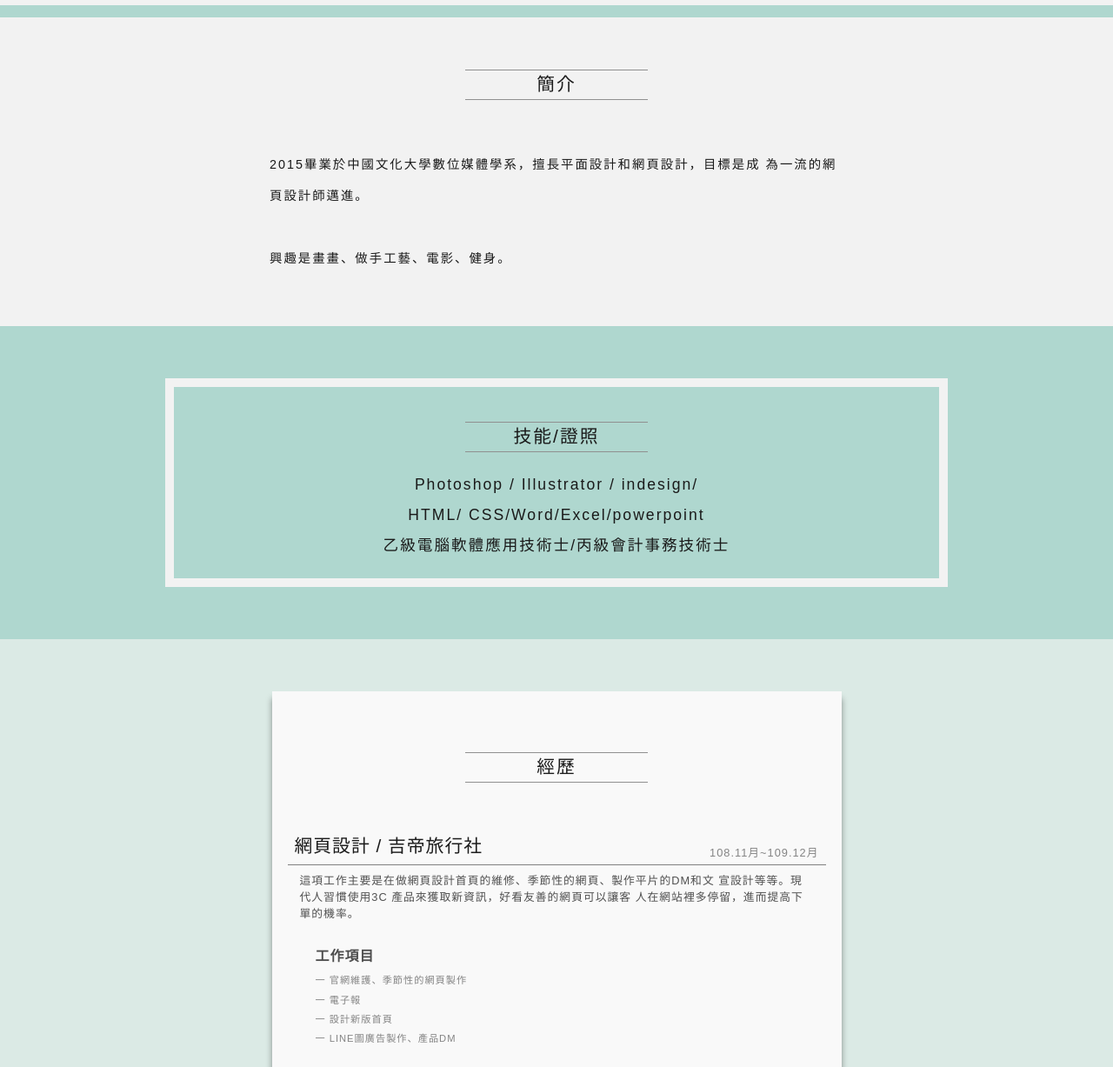
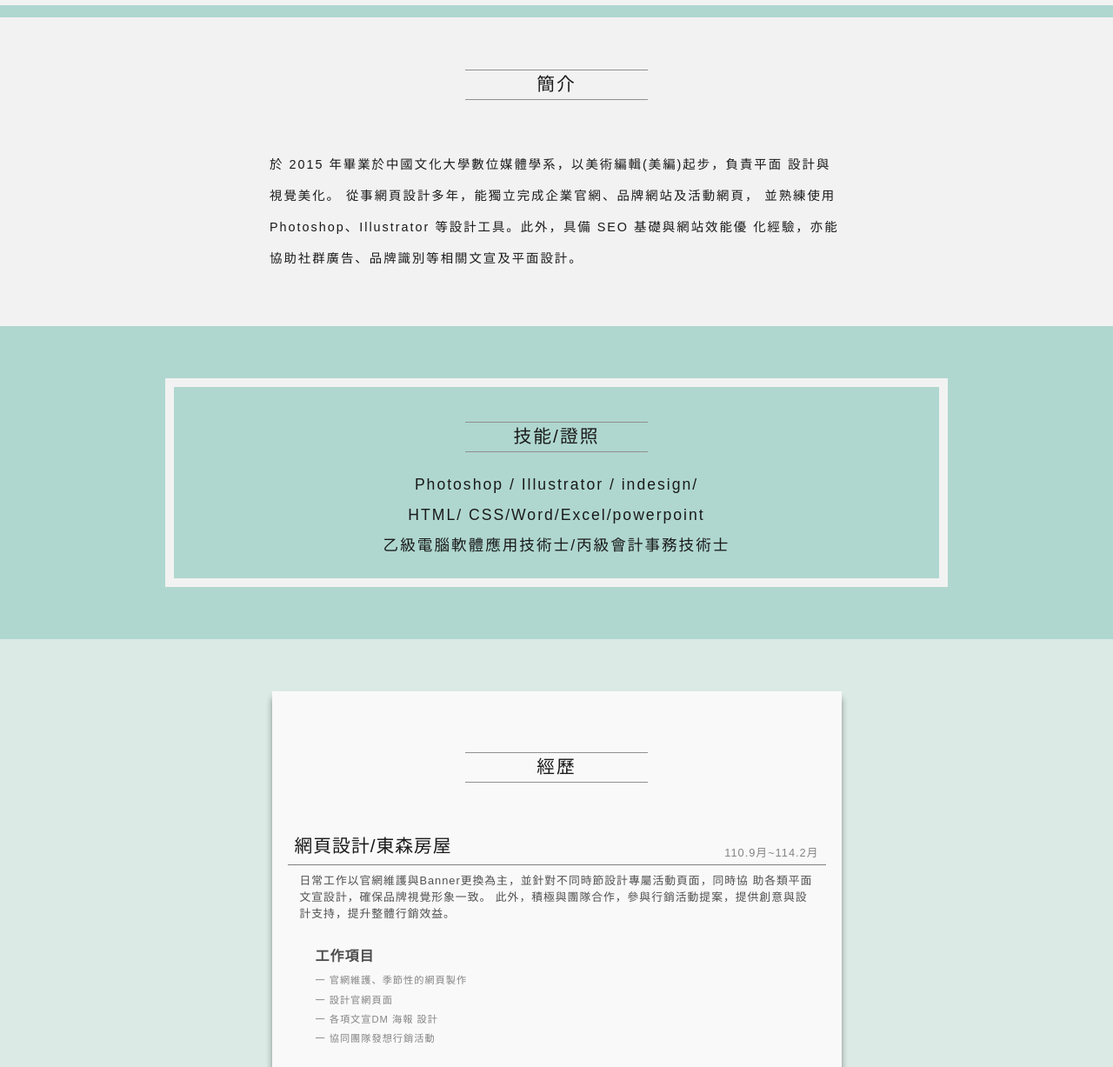
Before and after one commit to Rubywong0321/Resume, a plain HTML site: page index.html in a window 1280 px wide. Shown: the part 280-1507 px from the top of the page at 87% size. Drawn offline with Linux system fonts and the light colour scheme.

Commit message:
Add files via upload

```diff
--- a/index.html
+++ b/index.html
@@ -39,10 +39,9 @@
         <div>
             <p>
                 <br>
-          2015畢業於中國文化大學數位媒體學系，擅長平面設計和網頁設計，目標是成 為一流的網頁設計師邁進。
-
-                <br><br>
-                興趣是畫畫、做手工藝、電影、健身。
+                於 2015 年畢業於中國文化大學數位媒體學系，以美術編輯(美編)起步，負責平面 設計與視覺美化。
+                從事網頁設計多年，能獨立完成企業官網、品牌網站及活動網頁， 並熟練使用 Photoshop、Illustrator
+                等設計工具。此外，具備 SEO 基礎與網站效能優 化經驗，亦能協助社群廣告、品牌識別等相關文宣及平面設計。
 
             </p>
         </div>
@@ -70,6 +69,25 @@
                     <h2>經歷</h2>
                 </div>
                 <div>
+                    <section>
+                        <div>
+                            <h2>網頁設計/東森房屋</h2>
+                            <p>110.9月~114.2月</p>
+                        </div>
+                        <div>
+                            <p>
+                                日常工作以官網維護與Banner更換為主，並針對不同時節設計專屬活動頁面，同時協 助各類平面文宣設計，確保品牌視覺形象一致。 此外，積極與團隊合作，參與行銷活動提案，提供創意與設計支持，提升整體行銷效益。                            </p>
+                        </div>
+                        <div>
+                            <p>工作項目</p>
+                            <ul>
+                                <li>官網維護、季節性的網頁製作</li>
+                                <li>設計官網頁面</li>
+                                <li>各項文宣DM 海報 設計</li>
+                                <li>協同團隊發想行銷活動</li>
+                            </ul>
+                        </div>
+                </section>
                     <section>
                             <div>
                                 <h2>網頁設計 / 吉帝旅行社</h2>
@@ -157,11 +175,12 @@
         </div>
         <div>
             <ul>
-                <li><a href="https://www.ggogo.com/event/fall/index-4.htm" target="_blank">Demo1：實際網站 1</a></li>
-                <li><a href="https://www.ggogo.com/event/newyear/index4.htm" target="_blank">Demo2：實際網站 2</a></li>
-                <li><a href="https://rubywong0321.github.io/homework8/" target="_blank">Demo3：小物特賣網站</a></li>
-                <li><a href="https://rubywong0321.github.io/homework_6/" target="_blank">Demo4：高中招生網站</a></li>
-                <li><a href="https://drive.google.com/file/d/1JAWlofMlwy--MlZ35wkbNkW0jznSb-d7/view" target="_blank">Demo5：相關平面設計</a></li>
+                <li><a href="https://www.etwarm.com.tw/actions/etwarmai" target="_blank">Demo1：實際網站 1</a></li>
+                <li><a href="https://et168.etwarm.com.tw/recruitment/directstore" target="_blank">Demo1：實際網站 2</a></li>
+                <li><a href="https://et168.etwarm.com.tw/actions/etchilddrawing" target="_blank">Demo2：實際網站 3</a></li>
+                <li><a href="https://et168.etwarm.com.tw/actions/kaohsiung-100thousand" target="_blank">Demo1：實際網站 4</a></li>
+                <li><a href="https://www.ggogo.com/event/fall/index-4.htm" target="_blank">Demo1：實際網站 5</a></li>
+
 
             </ul>
         </div>
```
Also changed, not shown: 1 other file.
